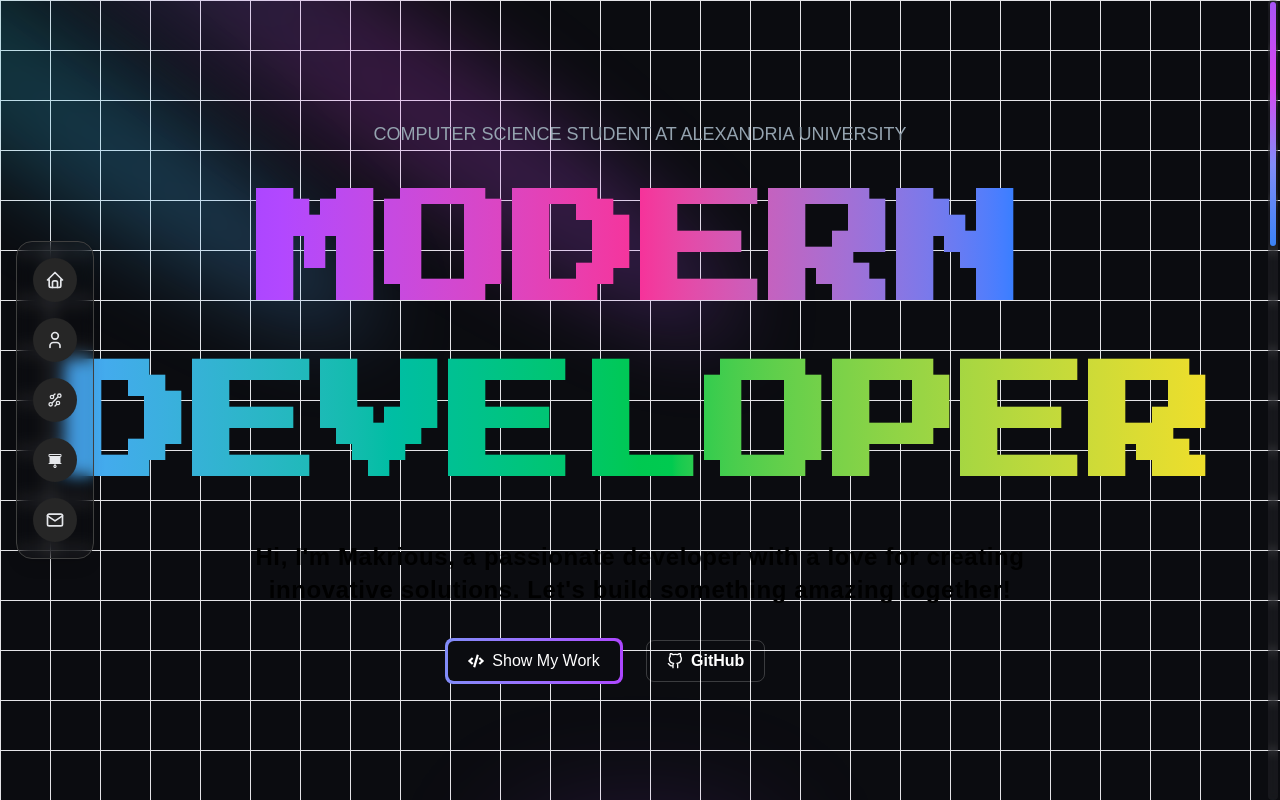
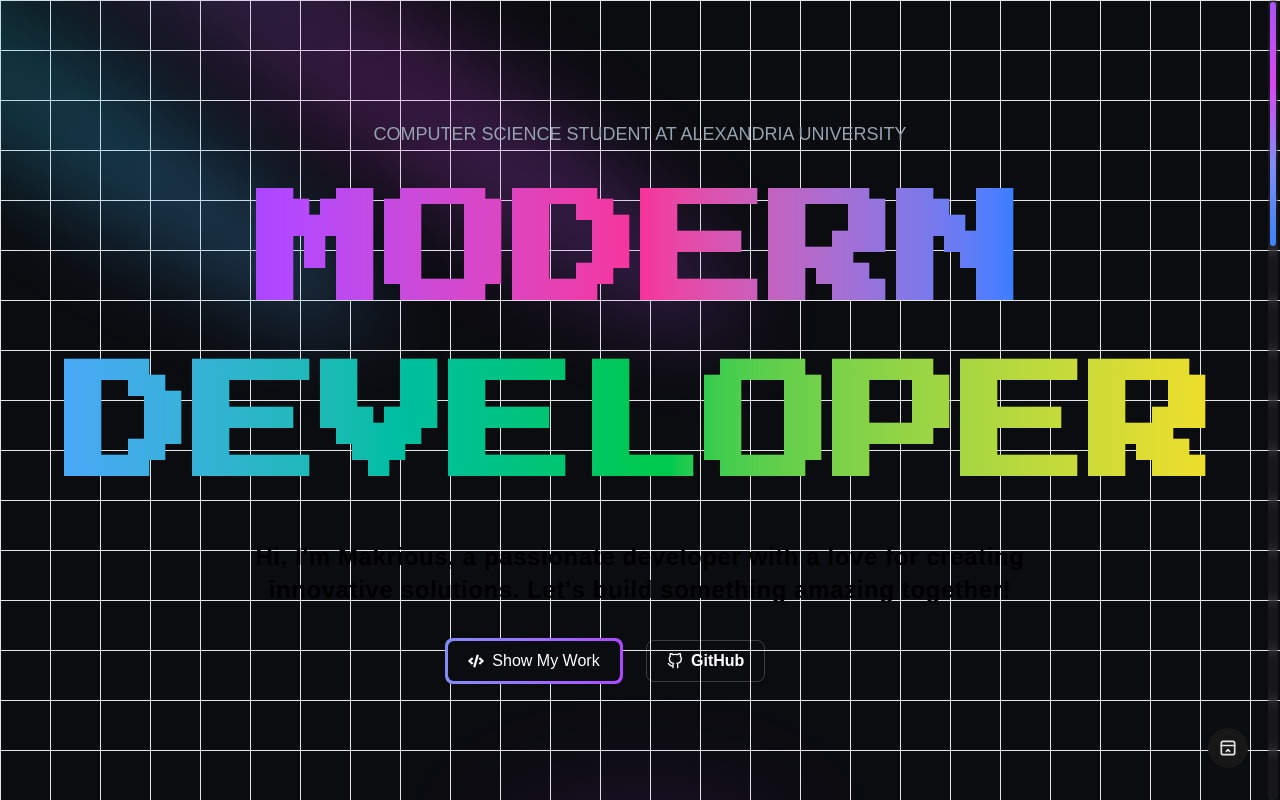
Before and after one commit to MakCoder-2004/My-Portfolio, a Next.js app: page / in a window 1280 px wide. Built offline with nearby package versions, Linux system fonts and the light colour scheme; a web font is replaced by a local one.

Commit message:
Edited Navbar

```diff
--- a/components/About.tsx
+++ b/components/About.tsx
@@ -1,5 +1,5 @@
 "use client";
-import { AnimatedTestimonial } from "./ui/animated-testimonials";
+import { AboutTestimonial } from "./ui/AboutTestimonials";
 import SectionTitle from "./ui/SectionTitle";
 
 interface ITestimonial {
@@ -26,7 +26,7 @@ export default function About() {
         </div>
 
         <div>
-          <AnimatedTestimonial testimonial={testimonial} />
+          <AboutTestimonial testimonial={testimonial} />
         </div>
       </section>
   );
--- a/components/Navbar.tsx
+++ b/components/Navbar.tsx
@@ -3,7 +3,7 @@ import {
   IconUser,
   IconMail,
 } from "@tabler/icons-react";
-import { FloatingDock } from "./ui/FloatingDock";
+import { Dock } from "./ui/FloatingDock";
 import { GrTechnology } from "react-icons/gr";
 import { PiProjectorScreenFill } from "react-icons/pi";
 
@@ -37,10 +37,9 @@ export function Navbar() {
   ];
 
   return (
-    <FloatingDock
+    <Dock
       items={dockItems}
-      desktopClassName="fixed "
-      mobileClassName="fixed right-4"
+      ClassName="fixed right-4"
     />
   );
 }
--- a/components/ui/animated-testimonials.tsx
+++ b/components/ui/AboutTestimonials.tsx
@@ -10,7 +10,7 @@ type Testimonial = {
   designation: string;
 };
 
-export const AnimatedTestimonial = ({
+export const AboutTestimonial = ({
   testimonial,
   otherClasses,
 }: {
--- a/components/ui/FloatingDock.jsx
+++ b/components/ui/FloatingDock.jsx
@@ -1,6 +1,6 @@
 "use client";
 import { cn } from "@/lib/utils";
-import { IconLayoutNavbarCollapse } from "@tabler/icons-react";
+import { IconLayoutNavbarCollapse, IconX } from "@tabler/icons-react";
 import {
   AnimatePresence,
   motion,
@@ -8,26 +8,52 @@ import {
   useSpring,
   useTransform,
 } from "framer-motion";
-import { useRef, useState } from "react";
+import { useRef, useState, useEffect } from "react";
 
-export const FloatingDock = ({ items, desktopClassName, mobileClassName }) => {
+export const Dock = ({ items, ClassName }) => {
   return (
     <>
-      <FloatingDockDesktop items={items} className={desktopClassName} />
-      <FloatingDockMobile items={items} className={mobileClassName} />
+      <FloatingDock items={items} className={ClassName} />
     </>
   );
 };
 
-const FloatingDockMobile = ({ items, className }) => {
+const FloatingDock = ({ items, className }) => {
   const [open, setOpen] = useState(false);
+
+  // Prevent scrolling when dock is open
+  useEffect(() => {
+    if (open) {
+      document.body.style.overflow = "hidden";
+    } else {
+      document.body.style.overflow = "auto";
+    }
+    return () => {
+      document.body.style.overflow = "auto";
+    };
+  }, [open]);
+
   return (
-    <div className={cn("relative block md:hidden z-100", className)}>
+    <div className={cn("fixed bottom-4 right-4 z-50 m-4", className)}>
+      {/* Background overlay with blur */}
+      <AnimatePresence>
+        {open && (
+          <motion.div
+            initial={{ opacity: 0 }}
+            animate={{ opacity: 1 }}
+            exit={{ opacity: 0 }}
+            className="fixed inset-0 bg-black/30 backdrop-blur-sm"
+            onClick={() => setOpen(false)}
+          />
+        )}
+      </AnimatePresence>
+
+      {/* Dock items */}
       <AnimatePresence>
         {open && (
           <motion.div
             layoutId="nav"
-            className="absolute inset-x-0 bottom-full mb-2 flex flex-col gap-2"
+            className="absolute right-0 bottom-full mb-2 flex flex-col gap-2"
           >
             {items.map((item, idx) => (
               <motion.div
@@ -44,120 +70,32 @@ const FloatingDockMobile = ({ items, className }) => {
                     delay: idx * 0.05,
                   },
                 }}
-
               >
                 <a
                   href={item.href}
                   key={item.title}
                   className="flex h-10 w-10 items-center justify-center rounded-full bg-neutral-900 hover:bg-gradient-to-r hover:from-purple-500 hover:to-purple-700 transition-colors"
+                  onClick={() => setOpen(false)}
                 >
-                  <div className="h-4 w-4 text-neutral-00">{item.icon}</div>
+                  <div className="text-neutral-200">{item.icon}</div>
                 </a>
               </motion.div>
             ))}
           </motion.div>
         )}
       </AnimatePresence>
+
+      {/* Toggle button */}
       <button
         onClick={() => setOpen(!open)}
-        className="flex h-10 w-10 items-center justify-center rounded-full bg-neutral-900 hover:hover:bg-gradient-to-r hover:from-purple-500 hover:to-purple-700 transition-colors"
+        className="flex h-10 w-10 items-center justify-center rounded-full bg-neutral-900 hover:bg-gradient-to-r hover:from-purple-500 hover:to-purple-700 transition-colors"
       >
-        <IconLayoutNavbarCollapse className="h-5 w-5 text-neutral-200" />
+        {open ? (
+          <IconX className="h-5 w-5 text-neutral-200" />
+        ) : (
+          <IconLayoutNavbarCollapse className="h-5 w-5 text-neutral-200" />
+        )}
       </button>
     </div>
   );
 };
-
-const FloatingDockDesktop = ({ items, className }) => {
-  let mouseY = useMotionValue(Infinity);
-  return (
-    <motion.div
-      onMouseMove={(e) => mouseY.set(e.pageY)}
-      onMouseLeave={() => mouseY.set(Infinity)}
-      className={cn(
-        "fixed left-4 top-1/2 -translate-y-1/2 hidden h-auto flex-col items-center gap-4 rounded-2xl bg-neutral-900/10 backdrop-blur-sm p-4 md:flex",
-        "border border-neutral-700 shadow-lg",
-        className
-      )}
-    >
-      {items.map((item) => (
-        <VerticalIconContainer mouseY={mouseY} key={item.title} {...item} />
-      ))}
-    </motion.div>
-  );
-};
-
-function VerticalIconContainer({ mouseY, title, icon, href }) {
-  let ref = useRef(null);
-
-  let distance = useTransform(mouseY, (val) => {
-    let bounds = ref.current?.getBoundingClientRect() ?? { y: 0, height: 0 };
-    return val - bounds.y - bounds.height / 2;
-  });
-
-  let widthTransform = useTransform(distance, [-150, 0, 150], [44, 60, 44]);
-  let heightTransform = useTransform(distance, [-150, 0, 150], [44, 60, 44]);
-
-  let widthTransformIcon = useTransform(distance, [-150, 0, 150], [20, 28, 20]);
-  let heightTransformIcon = useTransform(
-    distance,
-    [-150, 0, 150],
-    [20, 28, 20]
-  );
-
-  let width = useSpring(widthTransform, {
-    mass: 0.1,
-    stiffness: 150,
-    damping: 12,
-  });
-  let height = useSpring(heightTransform, {
-    mass: 0.1,
-    stiffness: 150,
-    damping: 12,
-  });
-
-  let widthIcon = useSpring(widthTransformIcon, {
-    mass: 0.1,
-    stiffness: 150,
-    damping: 12,
-  });
-  let heightIcon = useSpring(heightTransformIcon, {
-    mass: 0.1,
-    stiffness: 150,
-    damping: 12,
-  });
-
-  const [hovered, setHovered] = useState(false);
-
-  return (
-    <a href={href} className="relative flex items-center">
-      <motion.div
-        ref={ref}
-        style={{ width, height }}
-        onMouseEnter={() => setHovered(true)}
-        onMouseLeave={() => setHovered(false)}
-        className="flex aspect-square items-center justify-center rounded-full bg-neutral-800 hover:hover:bg-gradient-to-r hover:from-purple-500 hover:to-purple-700  transition-colors"
-      >
-        <motion.div
-          style={{ width: widthIcon, height: heightIcon }}
-          className="flex items-center justify-center text-gray-200"
-        >
-          {icon}
-        </motion.div>
-      </motion.div>
-
-      <AnimatePresence>
-        {hovered && (
-          <motion.div
-            initial={{ opacity: 0, x: -20 }}
-            animate={{ opacity: 1, x: 20 }}
-            exit={{ opacity: 0, x: -2 }}
-            className="absolute left-full ml-2 whitespace-nowrap rounded-md bg-neutral-800 px-3 py-1 text-sm text-gray-200 shadow-md"
-          >
-            {title}
-          </motion.div>
-        )}
-      </AnimatePresence>
-    </a>
-  );
-}
```
